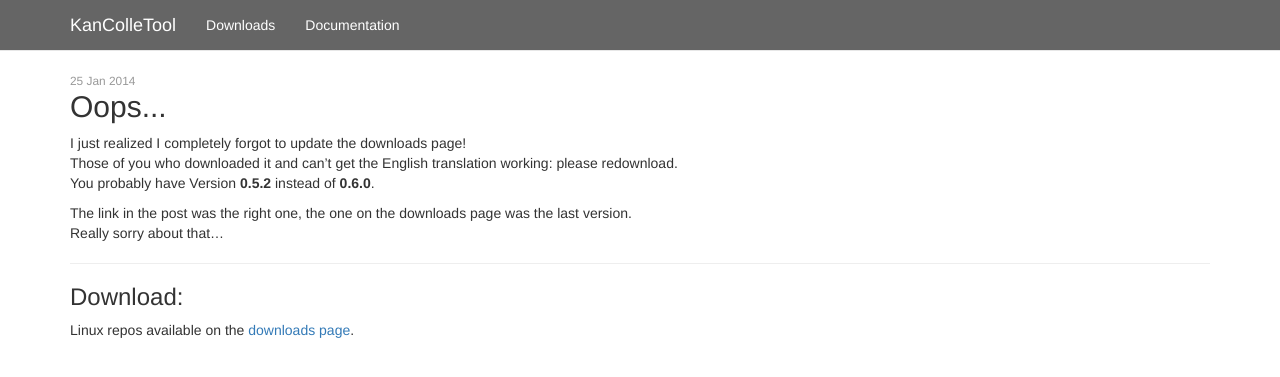
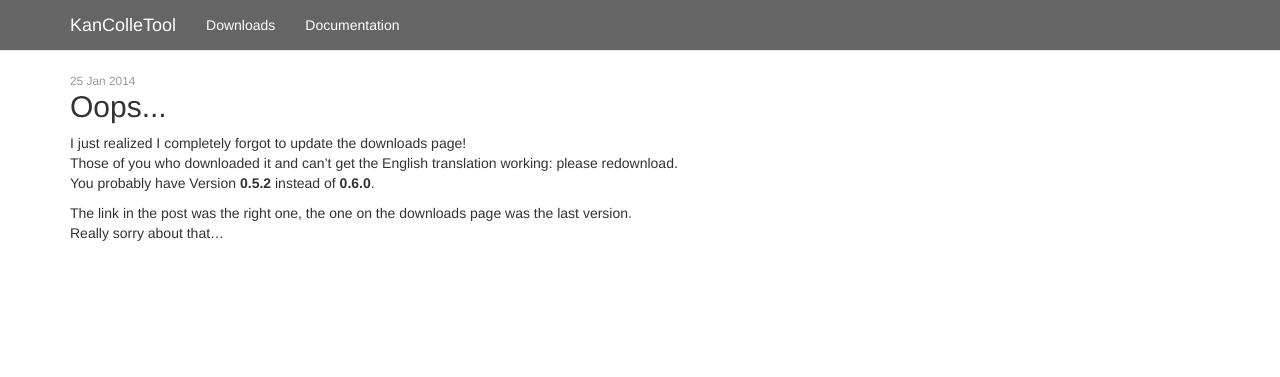
Before and after one commit to KanColleTool/kancolletool.github.io, a Jekyll site: the page built from _posts/2014-01-25-oops.md, in a window 1280 px wide. Shown: the top 377 px of the page. Built offline with Jekyll 4.4.1, drawn with Linux system fonts in a browser that asks for light colours; nearby versions of some CDN libraries; Markdown is read by kramdown in place of the engine named in the settings.

Commit message:
I'm an idiot

```diff
--- a/_layouts/post.html
+++ b/_layouts/post.html
@@ -9,17 +9,4 @@
 	</div>
 
 	{{ content }}
-
-	<hr />
-	<h3>Download:</h3>
-	<div class="dl-links">
-		{% if page.dlver %}
-		<a class="btn btn-primary" href="http://kancolletool.s3.amazonaws.com/downloads/{{ page.dlver }}/KanColleTool.zip">Windows (Standalone)</a>
-		<a class="btn btn-primary" href="http://kancolletool.s3.amazonaws.com/downloads/{{ page.dlver }}/KanColleTool-Setup.exe">Windows (Installer)</a>
-		<a class="btn btn-primary" href="http://kancolletool.s3.amazonaws.com/downloads/{{ page.dlver }}/KanColleTool.dmg">Mac</a>
-		{% endif %}
-	</div>
-	<p>
-		Linux repos available on the <a href="/downloads/">downloads page</a>.
-	</p>
 </div>
```
